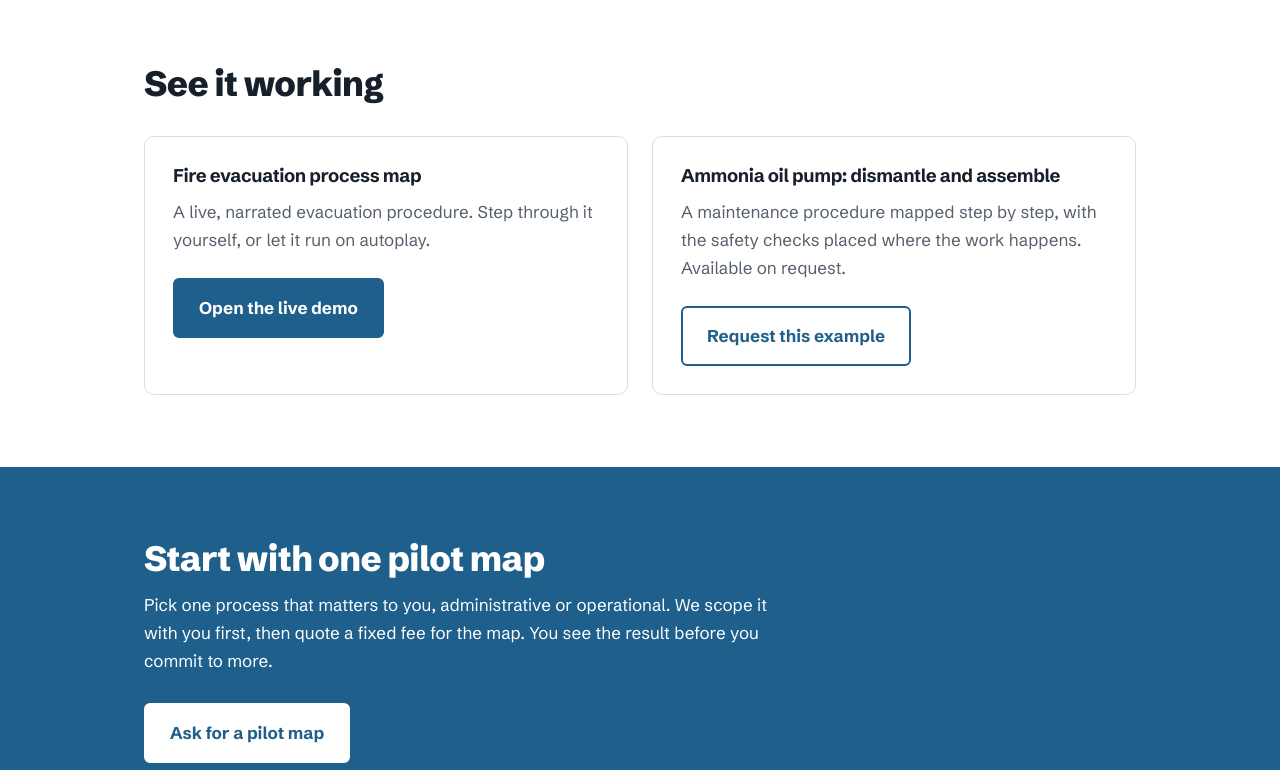
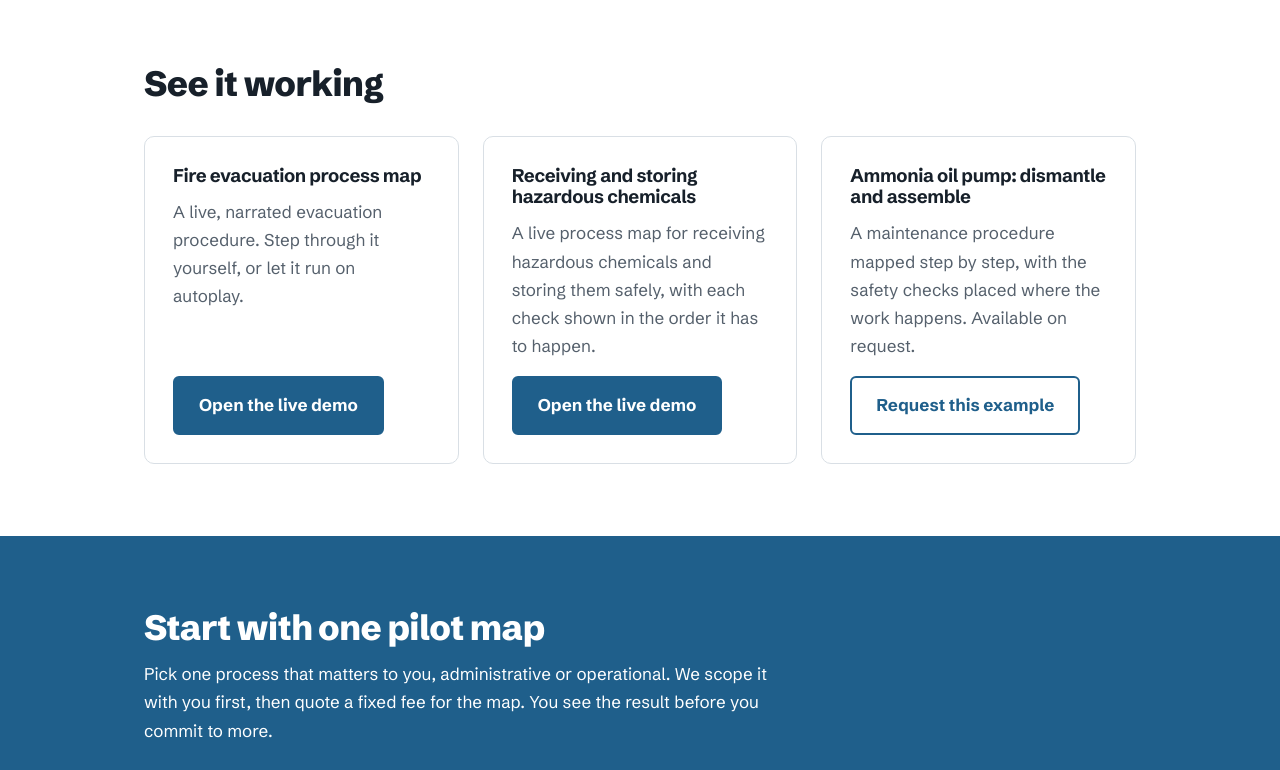
Before and after one commit to kimannak1512-max/dadsweb, a plain HTML site: page index.html in a window 1280 px wide. Shown: the part 2140-2910 px from the top of the page. Drawn offline with Linux system fonts and the light colour scheme.

Commit message:
Update index.html

```diff
--- a/index.html
+++ b/index.html
@@ -68,10 +68,11 @@
   .step p { margin: 0; color: var(--muted); }
   ul.plain { padding-left: 1.1rem; margin: 0 0 1rem; max-width: 62ch; }
   ul.plain li { margin-bottom: .5rem; }
-  .proof { display: grid; gap: 1.5rem; grid-template-columns: repeat(auto-fit, minmax(300px, 1fr)); margin-top: 2rem; }
+  .proof { display: grid; gap: 1.5rem; grid-template-columns: repeat(auto-fit, minmax(280px, 1fr)); margin-top: 2rem; }
   .card { background: var(--paper); border: 1px solid var(--line); border-radius: 10px; padding: 1.75rem; }
   .card p { color: var(--muted); }
-  .card .btn { margin-top: .5rem; }
+  .card { display: flex; flex-direction: column; }
+  .card .btn { margin-top: auto; align-self: flex-start; }
   .offer { background: var(--brand); color: #fff; }
   .offer h2, .offer p { color: #fff; }
   .offer .btn { background: #fff; color: var(--brand); border-color: #fff; }
@@ -114,7 +115,7 @@
     <h1>Map, Rethink, Innovate</h1>
     <p class="lead">We convert static, written processes into interactive, narrated, live process maps. Use them to train new staff, and as a reference for trained staff when they face an unfamiliar task, a critical situation or a procedure they have not done in a while.</p>
     <div class="actions">
-      <a class="btn btn-primary" href="demo.html">Open the live demo</a>
+      <a class="btn btn-primary" href="fire-evacuation.html">Open the live demo</a>
       <a class="btn btn-ghost" href="#contact">Ask for a pilot map</a>
     </div>
 
@@ -192,7 +193,12 @@
       <div class="card">
         <h3>Fire evacuation process map</h3>
         <p>A live, narrated evacuation procedure. Step through it yourself, or let it run on autoplay.</p>
-        <a class="btn btn-primary" href="demo.html">Open the live demo</a>
+        <a class="btn btn-primary" href="fire-evacuation.html">Open the live demo</a>
+      </div>
+      <div class="card">
+        <h3>Receiving and storing hazardous chemicals</h3>
+        <p>A live process map for receiving hazardous chemicals and storing them safely, with each check shown in the order it has to happen.</p>
+        <a class="btn btn-primary" href="hazardous-chemicals.html">Open the live demo</a>
       </div>
       <div class="card">
         <h3>Ammonia oil pump: dismantle and assemble</h3>
@@ -218,6 +224,9 @@
     <h2>About Proc-Ino</h2>
     <p>Proc-Ino stands for Process Innovations. It was founded by Petrus Kruger, a logistics specialist with experience in warehousing, distribution, quality and risk, who has seen first-hand how often good procedures go unused.</p>
     <p>Proc-Ino is based in Alberton, Gauteng, and works with businesses of any size and in any sector across South Africa.</p>
+    <div class="actions">
+      <a class="btn btn-ghost" href="proc-ino-business-profile.pdf" target="_blank" rel="noopener">Download our company profile (PDF)</a>
+    </div>
   </div>
 </section>
 
```
